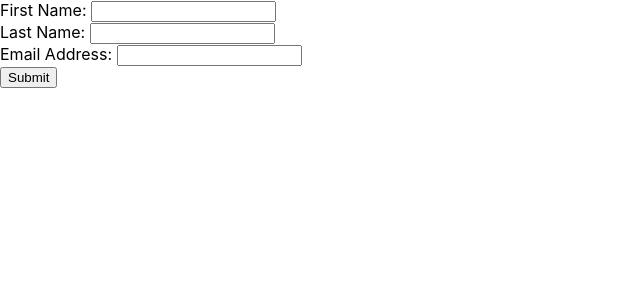
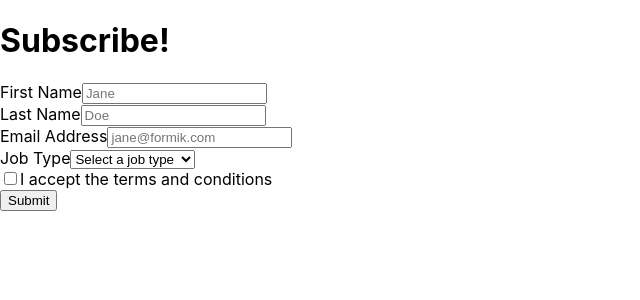
Before and after one commit to uchenick55/formik1, a React (Create React App) app: page / in a window 1280 px wide. Shown: the top 300 px of the page, without its empty margins (0-640 px from the left). Built offline with nearby package versions, Linux system fonts and the light colour scheme.

Commit message:
фух добил демонстрационный код на Tutorial

```diff
--- a/src/components/SignupForm.jsx
+++ b/src/components/SignupForm.jsx
@@ -1,39 +1,58 @@
 import React from "react";
-import {Formik, Field, Form, ErrorMessage} from "formik";
+import {Formik, Form, useField} from "formik";
 import * as Yup from 'yup'
 
-/*
-const validate = values => {
-    const errors = {}
-
-    if (!values.firstName) {
-        errors.firstName = 'Required'
-    } else if (values.firstName.length>15) {
-        errors.firstName = 'Must be 15 characters or less'
+const MyTextInput = ({label, ...props}) => {
+    const [field, meta] = useField(props)
+    return (
+        <>
+            <label htmlFor={props.id || props.name}>{label}</label>
+            <input className='text-input' {...field} {...props}/>
+            {meta.touched && meta.error && <div className='error'>{meta.error}</div> }
+            <br/>
+        </>
+    )
 }
 
-    if (!values.lastName) {
-        errors.lastName = 'Required'
-    } else if (values.lastName.length>20) {
-        errors.lastName = 'Must be 20 characters or less'
+const MyCheckbox = ({children, ...props}) => {
+    const [field, meta] = useField({...props, type: 'checkbox'})
+    return (
+        <div>
+            <label className='checkbox-input'>
+                <input type='checkbox' {...field} {...props}/>
+                {children}
+            </label>
+            {meta.touched && meta.error && <div className='error'>{meta.error}</div>}
+            <br/>
+        </div>
+    )
 }
 
-    if (!values.email) {
-        errors.email = 'Required'
-    } else if (!/^[A-Z0-9._%+-]+@[A-Z0-9.-]+\.[A-Z]{2,4}$/i.test(values.email)){
-        errors.email = 'Invalid email address'
+const MySelect = ({label, ...props}) => {
+    const [field, meta] = useField(props)
+    return (
+        <div>
+            <label htmlFor={props.id || props.name}>{label}</label>
+            <select {...field} {...props}/>
+            {meta.touched && meta.error && <div className='error'>{meta.error}</div>}
+            <br/>
+        </div>
+    )
+
 }
-    return errors
-}
-*/
+
 
 const SignupForm = ({onSubmitForm}) => {
     return (
+        <>
+        <h1>Subscribe!</h1>
         <Formik
             initialValues={{
                 firstName: "",
                 lastName: '',
                 email: "",
+                acceptedTerms: false, // добавлен для нашего чекбокса
+                jobType: "", // добавлен для нашего select
             }}
             validationSchema={Yup.object({
                 firstName: Yup.string()
@@ -45,6 +64,15 @@
                 email: Yup.string()
                     .email('Invalid email address')
                     .required('Required'),
+                acceptedTerms: Yup.boolean()
+                    .required('Required')
+                    .oneOf([true], 'You must accept the terms and conditions.'),
+                jobType: Yup.string()
+                    .oneOf(
+                        ['designer', 'development', 'product', 'other'],
+                        'Invalid Job Type'
+                    )
+                    .required('Required'),
                 }
             )}
             onSubmit={(values, {setSubmitting}) => {
@@ -55,36 +83,44 @@
             }}
         >
             <Form>
-                <label htmlFor="firstName">First Name: </label>
-                <Field
-                    name="firstName"
+                <MyTextInput
+                    label="First Name"
+                    name = 'firstName'
                     type='text'
+                    placeholder='Jane'
                 />
-                <ErrorMessage name='firstName'/>
-                <br/>
 
-                <label htmlFor="lastName">Last Name: </label>
-                <Field
-                    name="lastName"
+                <MyTextInput
+                    label="Last Name"
+                    name = 'lastName'
                     type='text'
+                    placeholder='Doe'
                 />
-                <ErrorMessage name='lastName'/>
-                <br/>
 
-                <label htmlFor="email">Email Address: </label>
-                <Field
-                    name="email"
+                <MyTextInput
+                    label="Email Address"
+                    name = 'email'
                     type='email'
+                    placeholder='jane@formik.com'
                 />
-                <ErrorMessage name='email'/>
-                <br/>
+
+                <MySelect label='Job Type' name = 'jobType'>
+                    <option value=''>Select a job type</option>
+                    <option value='designer'>Designer</option>
+                    <option value='development'>Developer</option>
+                    <option value='product'>Product Manager</option>
+                    <option value='other'>Other</option>
+                </MySelect>
+
+                <MyCheckbox name='acceptedTerms'>
+                    I accept the terms and conditions
+                </MyCheckbox>
 
                 <button type='submit'>Submit</button>
-                <br/>
             </Form>
         </Formik>
+        </>
     )
 }
 
-
 export default SignupForm
```
Lines whose indentation alone changed are shown as unchanged.
